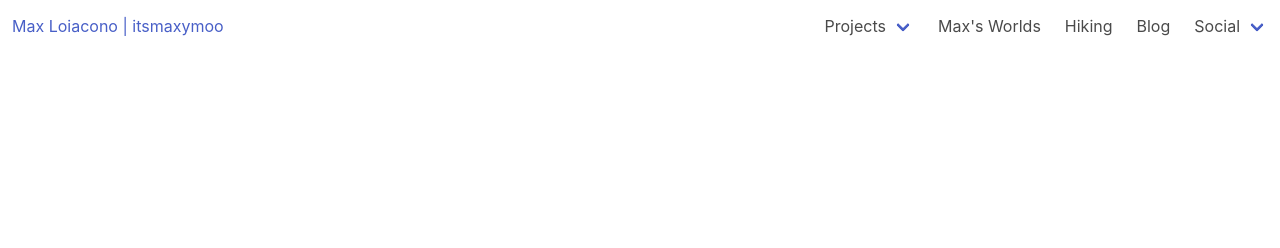
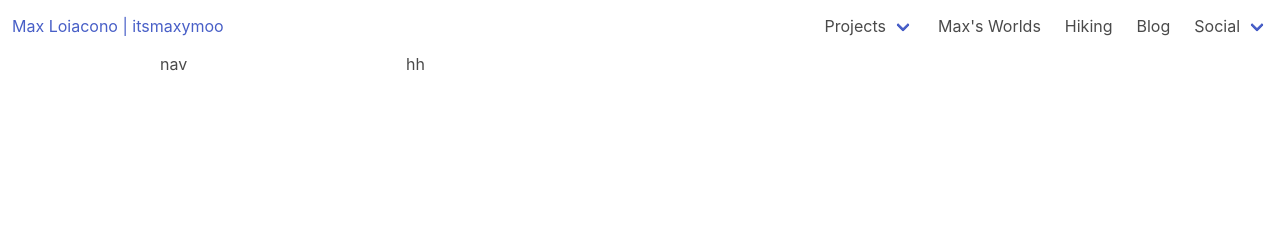
Before and after one commit to itsmaxymoo/itsmaxymoo.com, a Jekyll site: the page built from src/worlds.html, in a window 1280 px wide. Shown: the top 248 px of the page. Built offline with Jekyll 4.4.1, drawn with Linux system fonts in a browser that asks for light colours.

Commit message:
modularize layouts

```diff
--- a/_config.yml
+++ b/_config.yml
@@ -16,7 +16,7 @@ collections:
 
   worlds:
     output: true
-    layout: worlds
+    layout: world
     permalink: /worlds/:title
 
 defaults:
--- /dev/null
+++ b/src/_layouts/world.html
@@ -0,0 +1,5 @@
+---
+layout: worlds
+---
+
+{{ content }}
--- a/src/_layouts/worlds.html
+++ b/src/_layouts/worlds.html
@@ -1,3 +1,14 @@
 ---
 layout: base
 ---
+
+<div class="container is-max-desktop">
+	<div class="columns">
+		<div class="column is-3">
+			nav
+		</div>
+		<div class="column">
+			{{ content }}
+		</div>
+	</div>
+</div>
```
